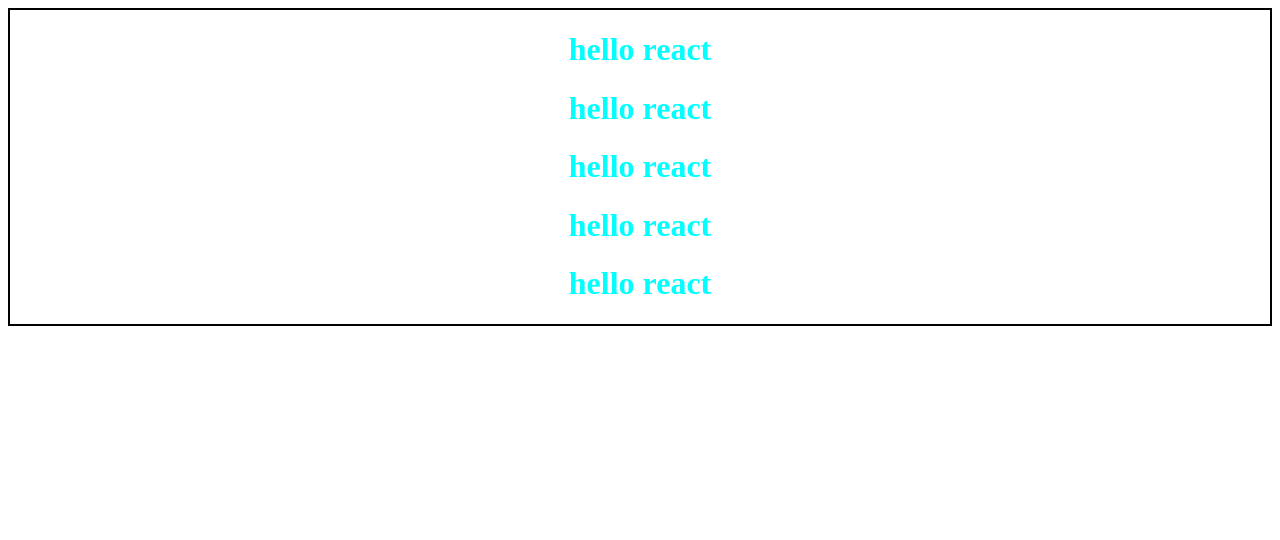
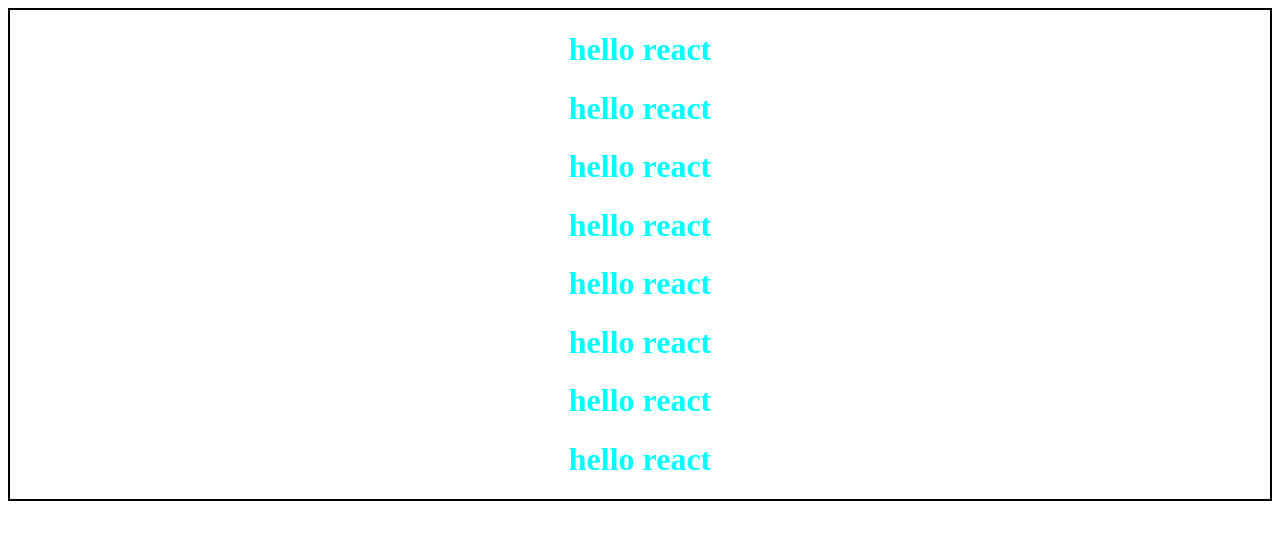
Before and after one commit to AlexandrPetrov1987/sep-react-2021, a React (Create React App) app: page / in a window 1280 px wide. Shown: the top 540 px of the page. Built offline with nearby package versions, Linux system fonts and the light colour scheme.

Commit message:
add to branch

```diff
--- a/src/App.js
+++ b/src/App.js
@@ -8,6 +8,9 @@ function App() {
             <h1>hello react</h1>
             <h1>hello react</h1>
             <h1>hello react</h1>
+            <h1>hello react</h1>
+            <h1>hello react</h1>
+            <h1>hello react</h1>
         </div>
     );
 }
```
